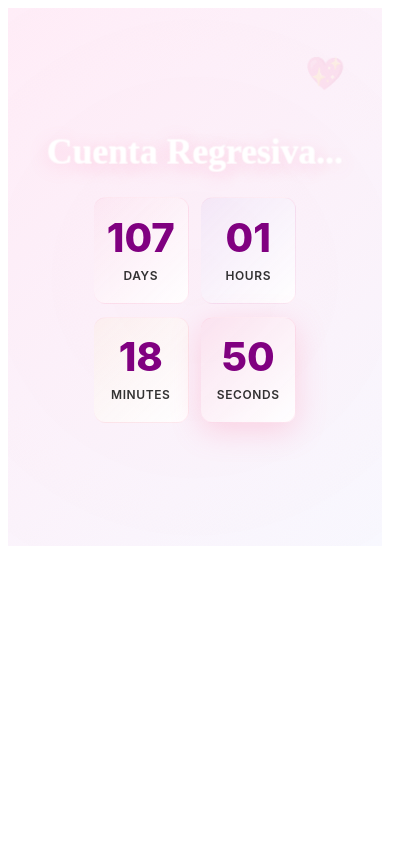
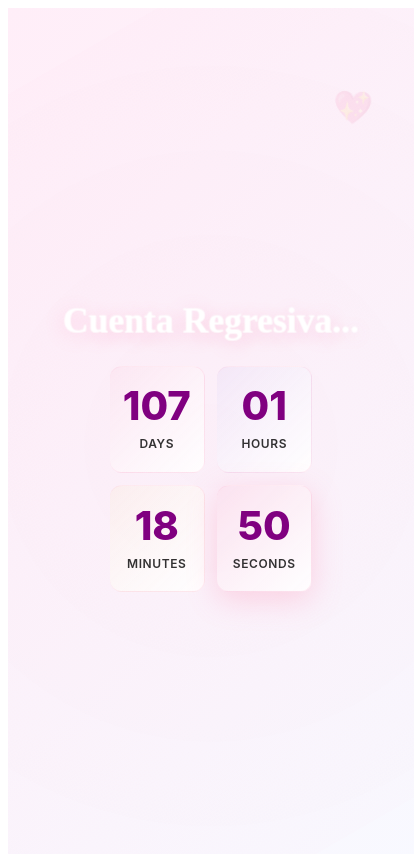
Before and after one commit to BrianVega/bday, an Angular app: page /birthday-countdown/1/1/1 in a window 390 px wide. Shown: the top 854 px of the page, 414 px wide, since content can reach past the window. Built offline with nearby package versions, Linux system fonts and the light colour scheme.

Commit message:
fix(clock): fix container overflow

```diff
--- a/src/app/birthday-countdown/birthday-countdown.component.scss
+++ b/src/app/birthday-countdown/birthday-countdown.component.scss
@@ -16,11 +16,11 @@
 }
 
 .clock-container {
-  height: 80vh;
+  min-height: 100vh;
+  min-width: 100vw;
   display: grid;
   place-items: center;
   align-content: center;
-  padding: 2rem;
   background: linear-gradient(135deg, #ffeef8, #f8f9ff);
   position: relative;
   overflow: hidden;
@@ -252,7 +252,6 @@
 @media (max-width: 992px) {
   .clock-container {
     height: auto;
-    min-height: 75vh;
     padding: 2rem 1.5rem;
   }
 
@@ -274,7 +273,6 @@
 @media (max-width: 768px) {
   .clock-container {
     height: auto;
-    min-height: 70vh;
     padding: 1.5rem 1rem;
   }
 
@@ -309,7 +307,6 @@
 @media (max-width: 576px) {
   .clock-container {
     padding: 1rem 0.8rem;
-    min-height: 65vh;
   }
 
   .main-header {
@@ -341,7 +338,6 @@
 @media (max-width: 480px) {
   .clock-container {
     padding: 1rem 0.5rem;
-    min-height: 60vh;
   }
 
   .main-header {
@@ -378,7 +374,6 @@
 @media (max-width: 380px) {
   .clock-container {
     padding: 0.8rem 0.3rem;
-    min-height: 55vh;
   }
 
   .main-header {
@@ -410,7 +405,6 @@
 @media (max-height: 600px) and (orientation: landscape) {
   .clock-container {
     height: auto;
-    min-height: 90vh;
     padding: 1rem;
   }
 
```
